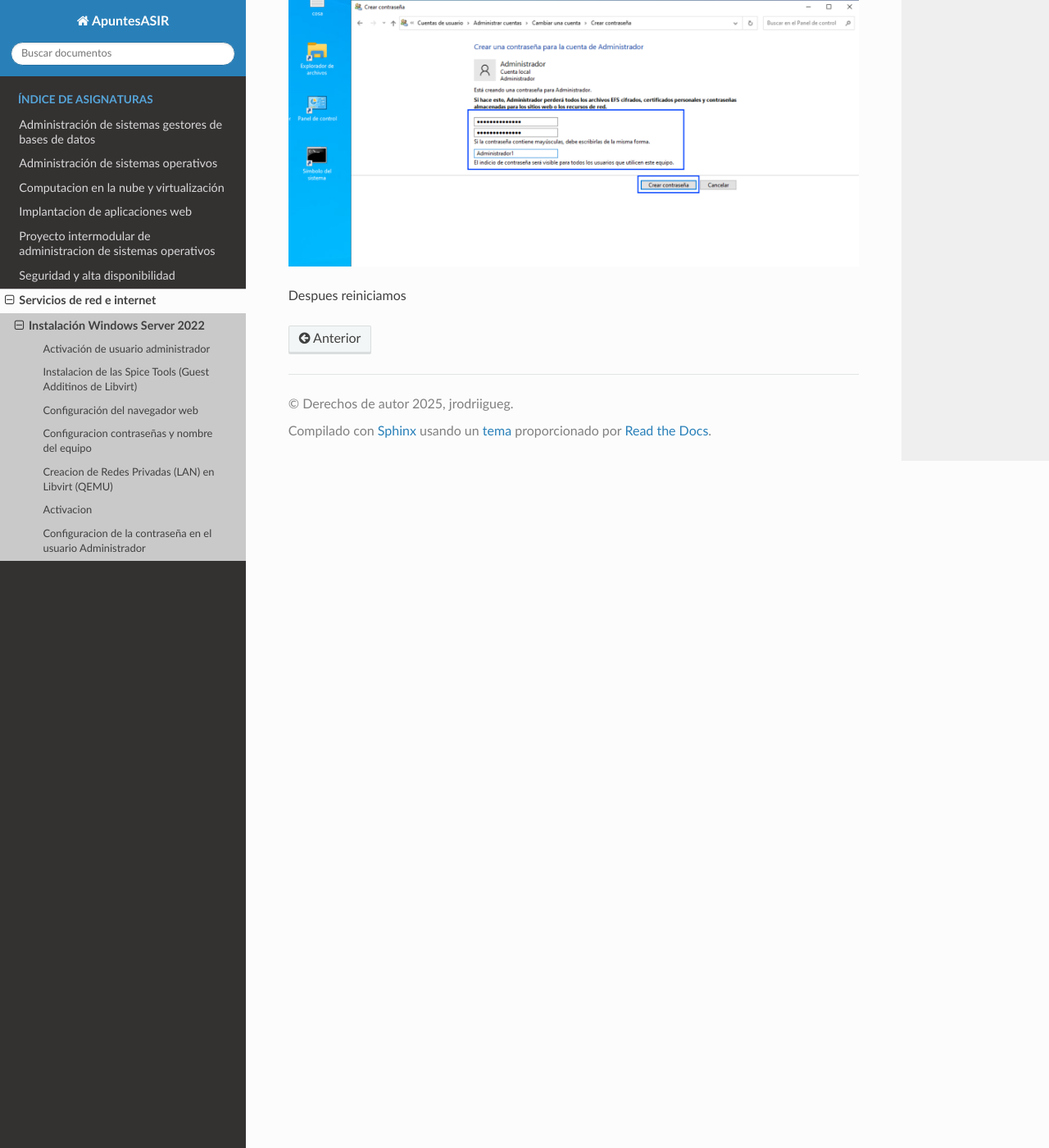
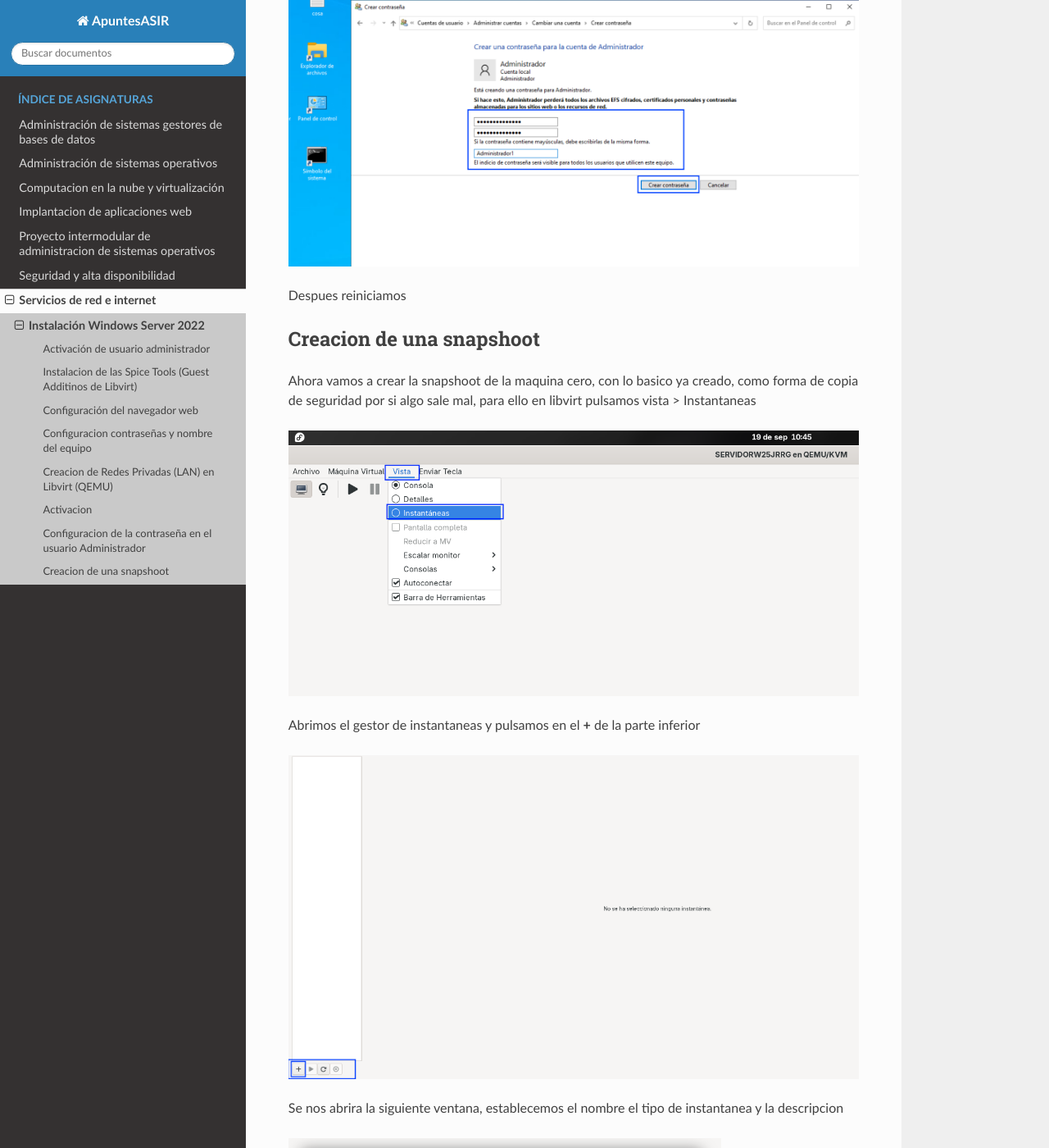
Before and after one commit to jrodriiguezg/ApuntesASIR, a Sphinx documentation site: the page built from docs/servicios-de-red-e-internet/instalacion-windows-server.md, in a window 1280 px wide and 1400 px high, scrolled down 30847 px. Shown: the whole window at 82% size. Built offline with Sphinx 7.4.7 and the Read the Docs theme 3.1.0, drawn with Linux system fonts in a browser that asks for light colours; pages that are not in the unit, such as notebooks, are missing from menus.

Commit message:
new file:   docs/servicios-de-red-e-internet/images/Wserver/64.png 	new file:   docs/servicios-de-red-e-internet/images/Wserver/65.png 	new file:   docs/servicios-de-red-e-internet/images/Wserver/66.png 	new file:   docs/servicios-de-red-e-internet/images/Wserver/67.png 	modified:   docs/servicios-de-red-e-internet/instalacion-windows-server.md

```diff
--- a/docs/servicios-de-red-e-internet/instalacion-windows-server.md
+++ b/docs/servicios-de-red-e-internet/instalacion-windows-server.md
@@ -272,3 +272,17 @@
 ![Nueva_contraseña](images/Wserver/63.png)
 
 Despues reiniciamos
+
+## Creacion de una snapshoot
+
+Ahora vamos a crear la snapshoot de la maquina cero, con lo basico ya creado, como forma de copia de seguridad por si algo sale mal, para ello en libvirt pulsamos vista > Instantaneas
+
+![Instantanea](images/Wserver/64.png)
+
+Abrimos el gestor de instantaneas y pulsamos en el **+** de la parte inferior
+
+![Crear](images/Wserver/65.png)
+
+Se nos abrira la siguiente ventana, establecemos el nombre el tipo de instantanea y la descripcion
+
+![Crear2](images/Wserver/66.png)
```
Also changed, not shown: docs/servicios-de-red-e-internet/images/Wserver/64.png (added), docs/servicios-de-red-e-internet/images/Wserver/65.png (added), docs/servicios-de-red-e-internet/images/Wserver/66.png (added), docs/servicios-de-red-e-internet/images/Wserver/67.png (added).
